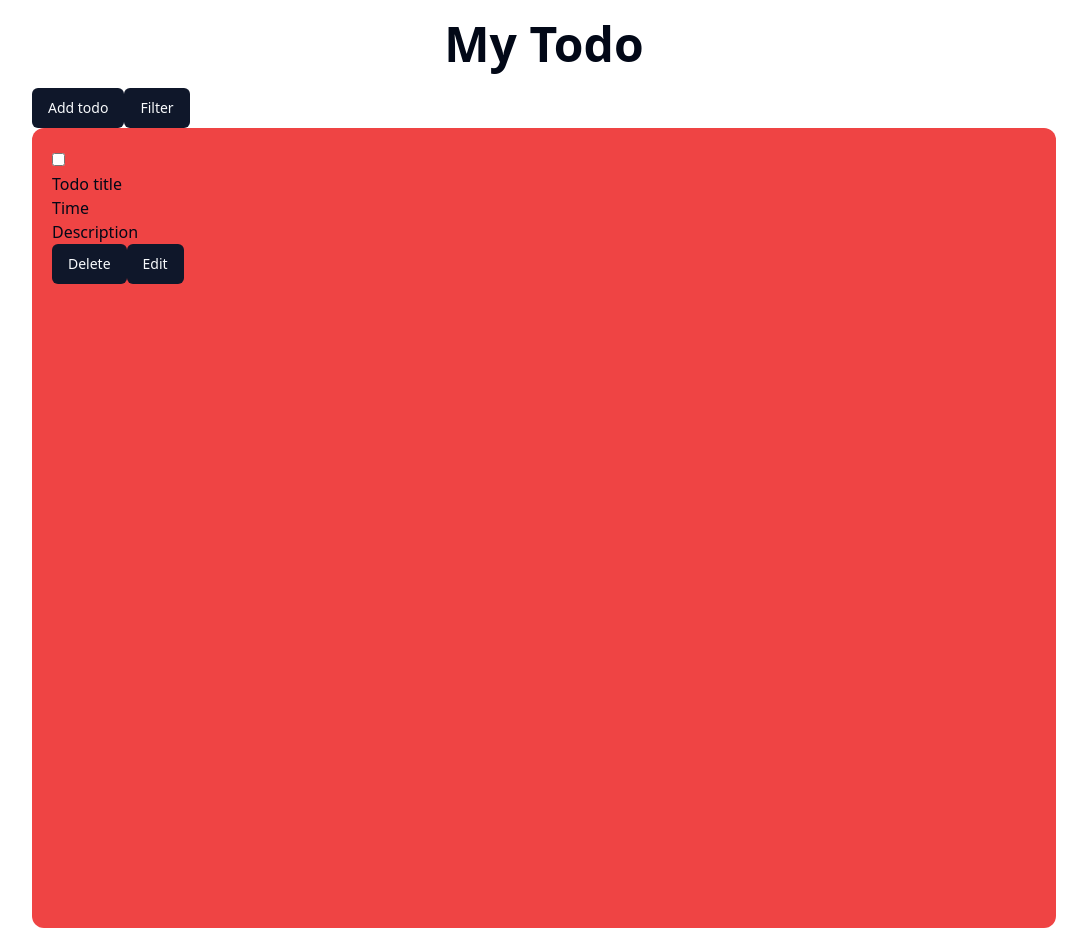
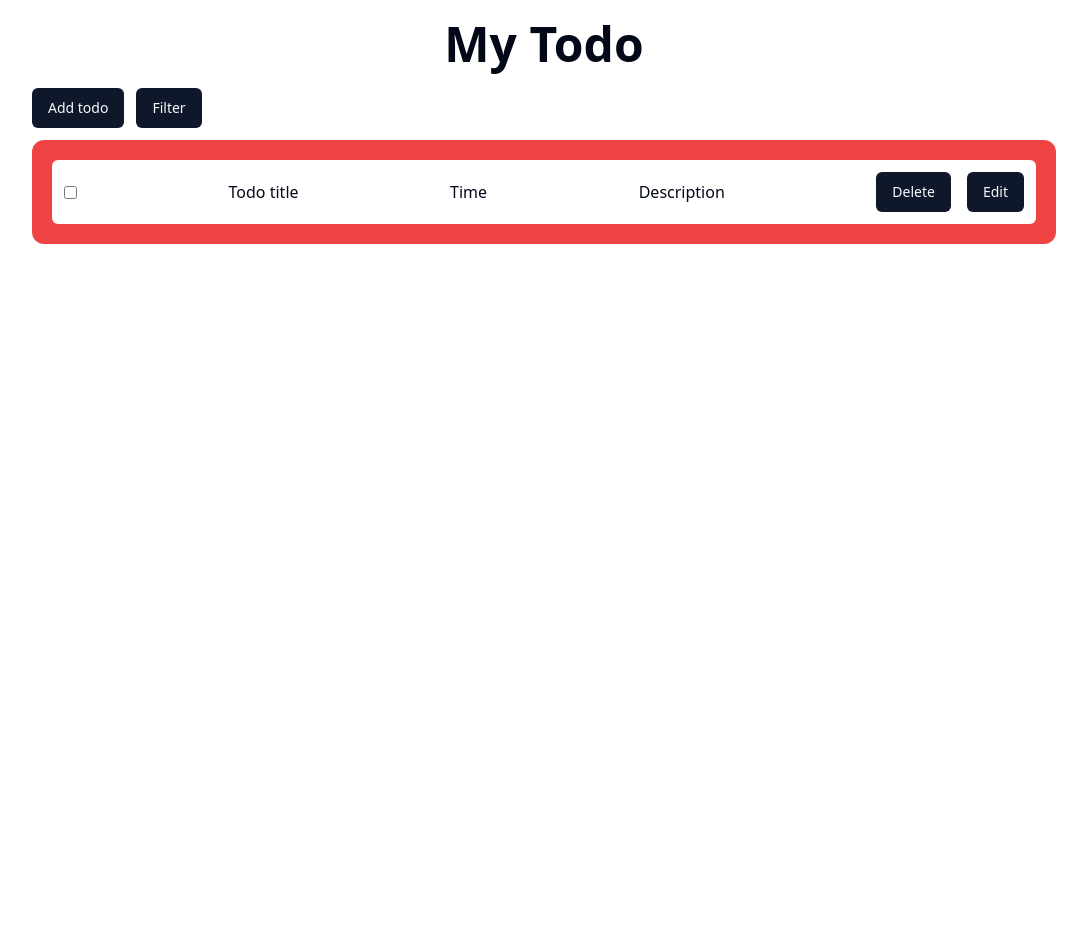
Before and after one commit to mrnayem2026/todo-with-redux, a React (Vite) app: page / in a window 1280 px wide. Shown: the whole page, without its empty margins (96-1183 px from the left). After the commit the page ends 820 px from the top, so only its background shows below. Built offline with nearby package versions, Linux system fonts and the light colour scheme.

Commit message:
TodoCard and todoContainer create done

```diff
--- a/index.html
+++ b/index.html
@@ -4,7 +4,7 @@
     <meta charset="UTF-8" />
     <link rel="icon" type="image/svg+xml" href="/vite.svg" />
     <meta name="viewport" content="width=device-width, initial-scale=1.0" />
-    <title>empty-react-ts-app</title>
+    <title>Todo with redux</title>
   </head>
   <body>
     <div id="root"></div>
--- a/src/components/todo/TodoCard.tsx
+++ b/src/components/todo/TodoCard.tsx
@@ -1,9 +1,18 @@
+import { Button } from "../ui/button";
+
 const TodoCard = () => {
-    return (
-        <div>
-            I am form Todo Card
-        </div>
-    );
+  return (
+    <div className="bg-white rounded-md flex justify-between items-center p-3">
+      <input type="checkbox"></input>
+      <p>Todo title</p>
+      <p>Time</p>
+      <p>Description</p>
+      <div className="space-x-4">
+        <Button>Delete</Button>
+        <Button>Edit</Button>
+      </div>
+    </div>
+  );
 };
 
 export default TodoCard;
--- a/src/components/todo/TodoContainer.tsx
+++ b/src/components/todo/TodoContainer.tsx
@@ -1,25 +1,20 @@
 import { Button } from "../ui/button";
+import TodoCard from "./TodoCard";
 
 const TodoContainer = () => {
   return (
     <div>
       {/* Add and filter todo  */}
-            <div>
+      <div className="space-x-3 pb-3">
         <Button>Add todo</Button>
         <Button>Filter</Button>
       </div>
 
-            <div className="bg-red-500 w-full h-screen rounded-xl p-5">
-                <div>
-                    <input type="checkbox"></input>
-                    <p>Todo title</p>
-                    <p>Time</p>
-                    <p>Description</p>
-                    <div>
-                        <Button>Delete</Button>
-                        <Button>Edit</Button>
-                    </div>
-                </div>
+      <div className="bg-red-500 w-full h-full rounded-xl p-5 space-y-2">
+        {/* <div className="bg-white text-red-500 p-5 rounded-md text-center">
+          <p className="text-2xl font-bold">There is no task pending</p>
+        </div> */}
+        <TodoCard></TodoCard>
       </div>
     </div>
   );
```
Lines whose indentation alone changed are shown as unchanged.
